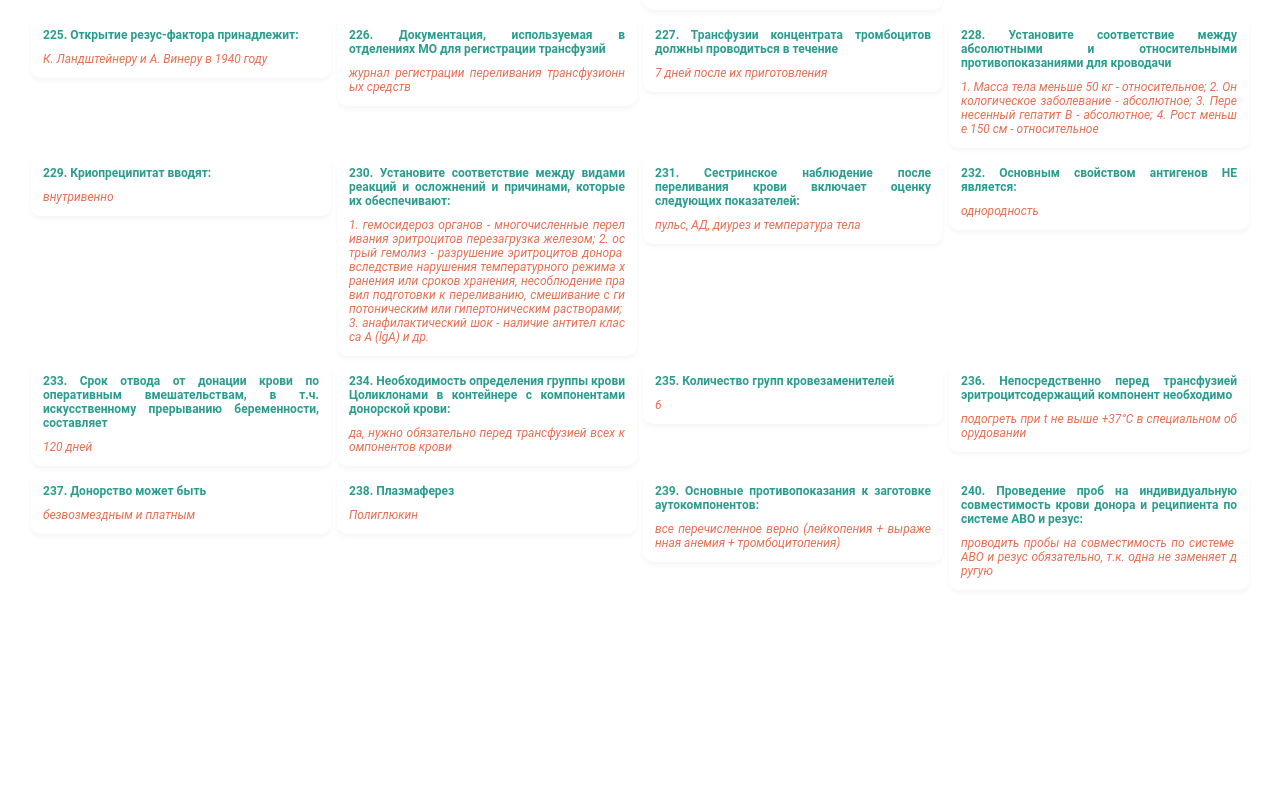
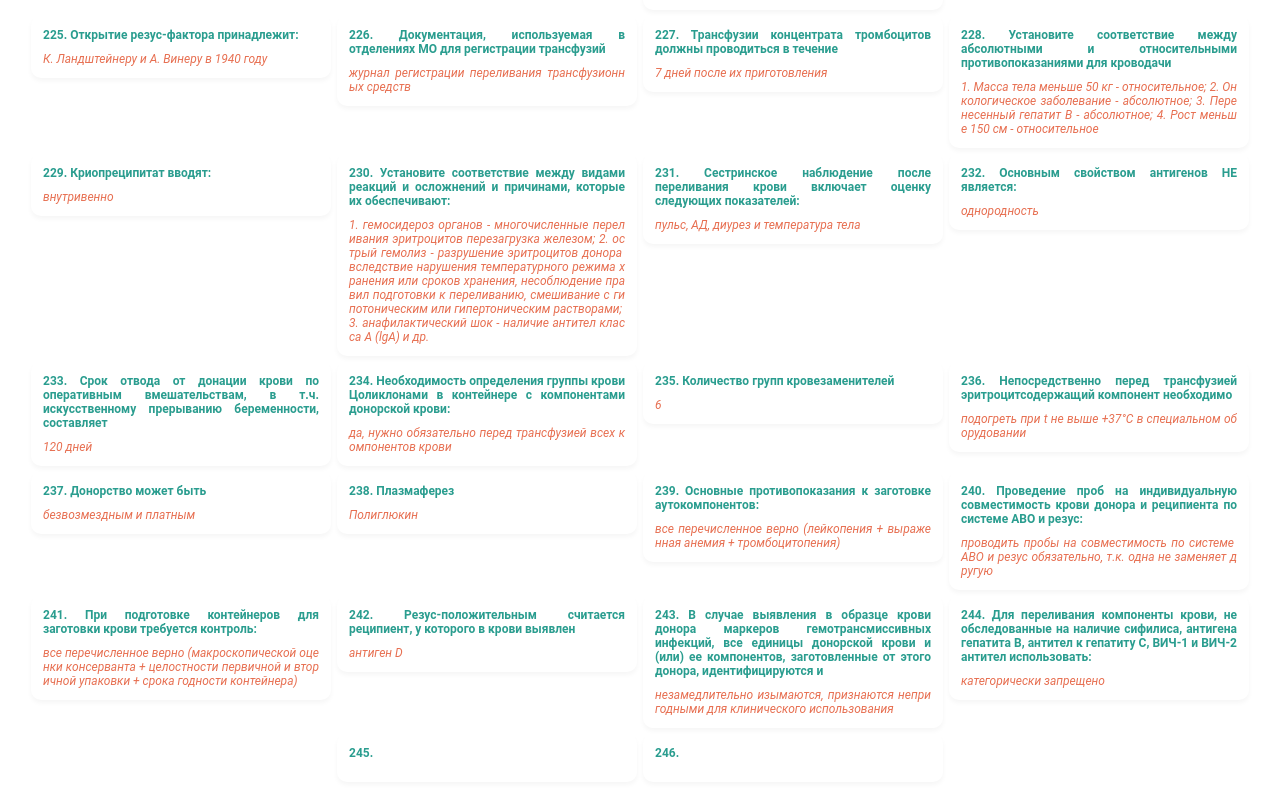
Before and after one commit to dfr8938/transfusio-app, a React (Create React App) app: page / in a window 1280 px wide. Shown: the part 6640-7435 px from the top of the page. Before the commit the page ends 7243 px from the top, so only its background shows below. Built offline with nearby package versions, Linux system fonts and the light colour scheme.

Commit message:
new questions...

```diff
--- a/src/database/database.js
+++ b/src/database/database.js
@@ -1384,6 +1384,36 @@ const listAnswers = [
     answer:
       "проводить пробы на совместимость по системе АВО и резус обязательно, т.к. одна не заменяет другую",
   },
+  {
+    id: 240,
+    question: "При подготовке контейнеров для заготовки крови требуется контроль:",
+    answer: "все перечисленное верно (макроскопической оценки консерванта + целостности первичной и вторичной упаковки + срока годности контейнера)",
+  },
+  {
+    id: 241,
+    question: "Резус-положительным считается реципиент, у которого в крови выявлен",
+    answer: "антиген D",
+  },
+  {
+    id: 242,
+    question: "В случае выявления в образце крови донора маркеров гемотрансмиссивных инфекций, все единицы донорской крови и (или) ее компонентов, заготовленные от этого донора, идентифицируются и",
+    answer: "незамедлительно изымаются, признаются непригодными для клинического использования",
+  },
+  {
+    id: 243,
+    question: "Для переливания компоненты крови, не обследованные на наличие сифилиса, антигена гепатита В, антител к гепатиту C, ВИЧ-1 и ВИЧ-2 антител использовать:",
+    answer: "категорически запрещено",
+  },
+  {
+    id: 244,
+    question: "",
+    answer: "",
+  },
+  {
+    id: 245,
+    question: "",
+    answer: "",
+  },
 ];
 
 export { listAnswers };
```
